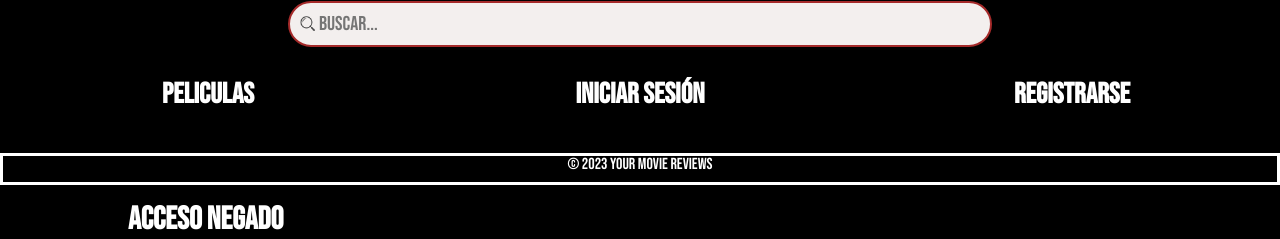
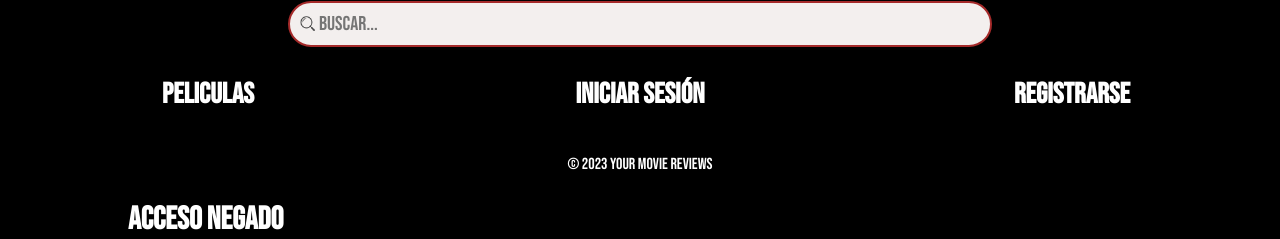
Before and after one commit to xKensho47/CProyectoMS, a PHP site: page /info.php in a window 1280 px wide. Shown: the part 615-854 px from the top of the page. Run offline with PHP 8.4, Linux system fonts and the light colour scheme.

Commit message:
Arreglo del Footer

```diff
--- a/css/estilos.css
+++ b/css/estilos.css
@@ -776,17 +776,16 @@ hr{
 
 /* FOOTER */
 footer{
+    display: flex;
+    align-items: center;
+    justify-content: center;
     background-color: var(--color-background);
     text-align: center;
     position: fixed;
     bottom: 0;
 
     width: 100%;
-    height: 4vh;
+    height: 5vh;
 
     z-index: 890;
-
-    border: solid white;
 }
-
-/* ModifKSfPULL_20240506 */
```
